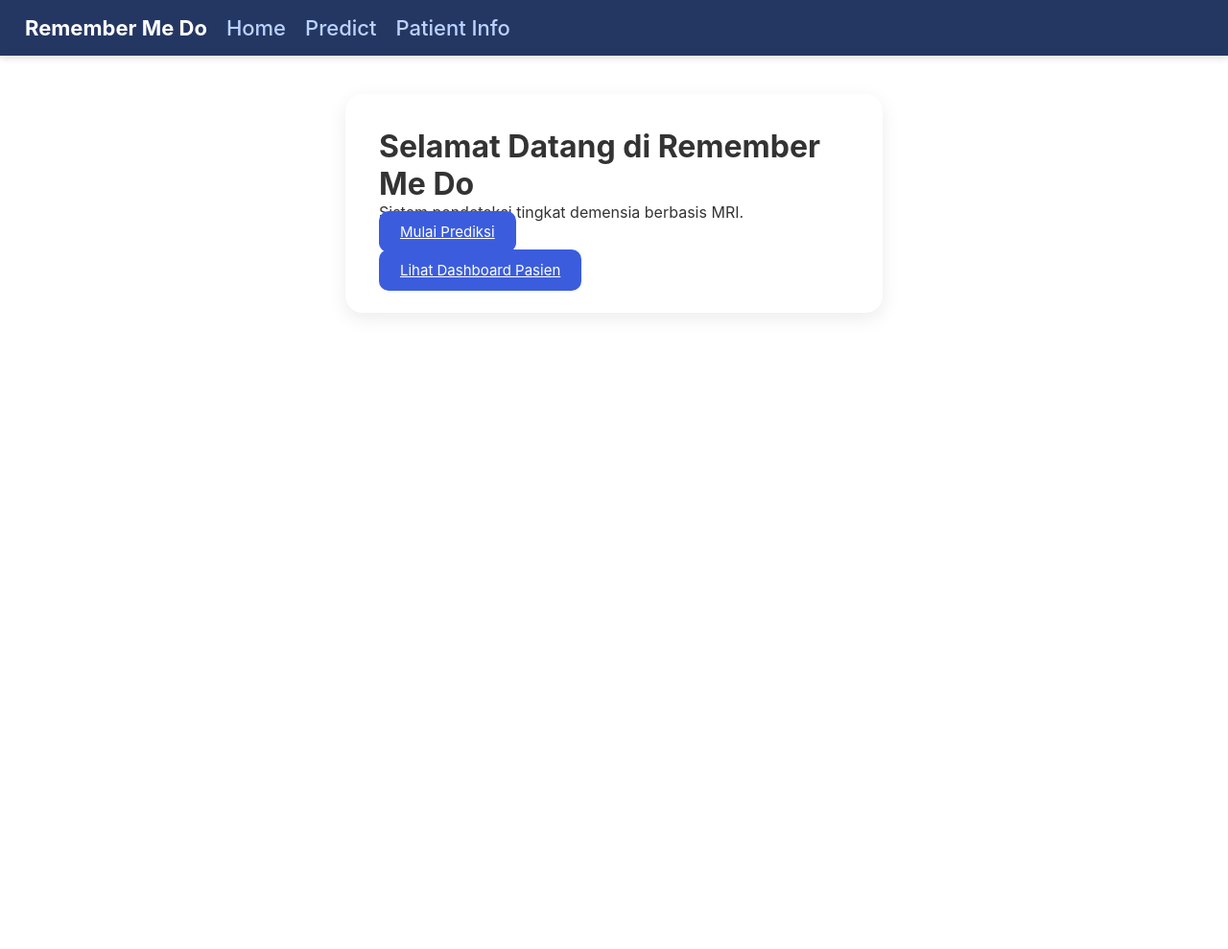
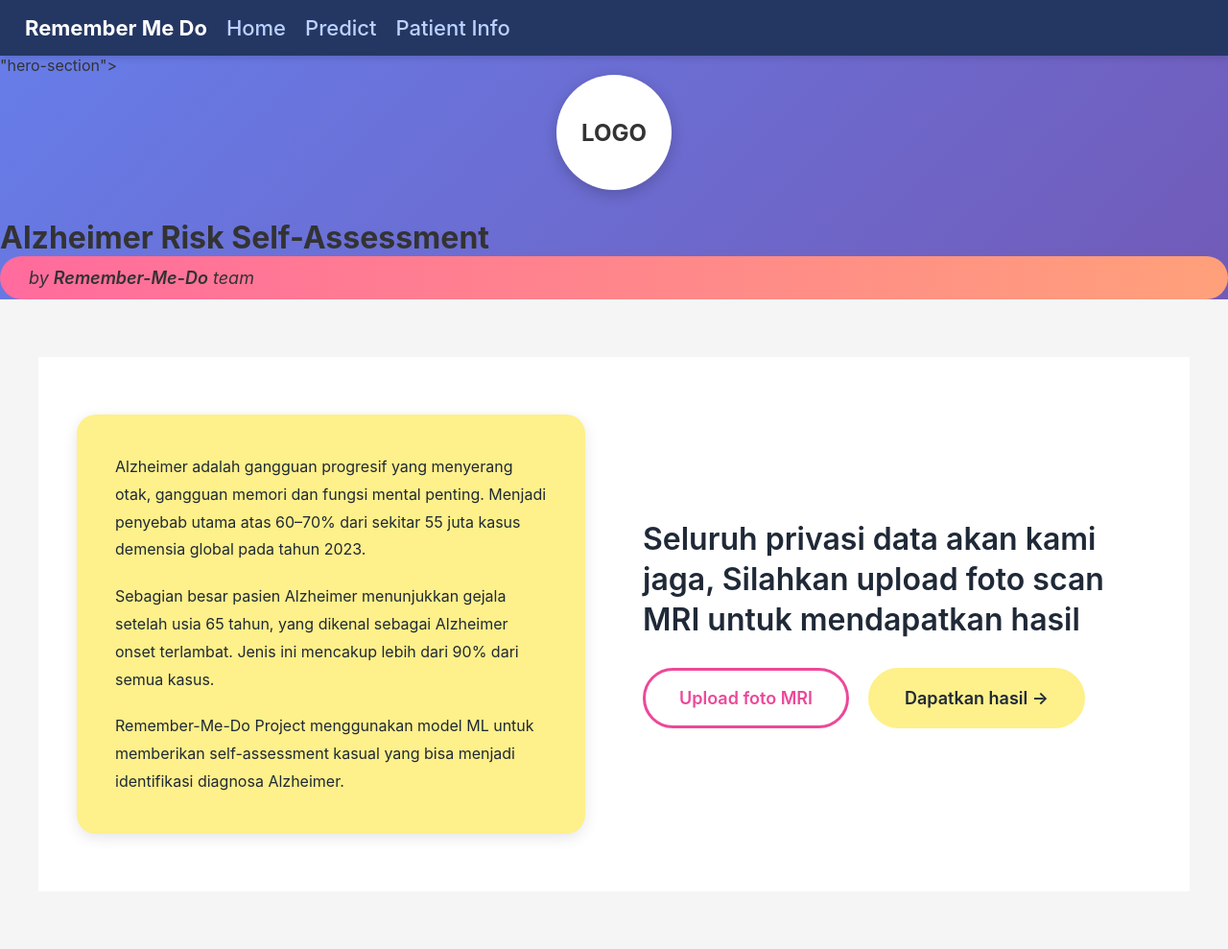
Before and after one commit to christoverhendri/Alzheimers-Detections, a Flask app: page / in a window 1280 px wide. Shown: the whole page at 96% size. Before the commit the page ends 328 px from the top, so only its background shows below. Run offline with Flask 3, Linux system fonts and the light colour scheme.

Commit message:
commit1
Added styling and updated content for the home page.

```diff
--- a/templates/home.html
+++ b/templates/home.html
@@ -3,6 +3,170 @@
 <head>
     <title>Remember Me Do</title>
     <link rel="stylesheet" href="{{ url_for('static', filename='css/base.css') }}">
+    <style>
+        * {
+            margin: 0;
+            padding: 0;
+            box-sizing: border-box;
+        }
+
+        body {
+            font-family: -apple-system, BlinkMacSystemFont, 'Segoe UI', Roboto, 'Helvetica Neue', Arial, sans-serif;
+            background: linear-gradient(135deg, #667eea 0%, #764ba2 100%);
+            min-height: 100vh;
+        }
+
+        .hero-section {
+            text-align: center;
+            padding: 60px 20px 80px;
+            color: white;
+        }
+
+        .logo {
+            width: 120px;
+            height: 120px;
+            background: white;
+            border-radius: 50%;
+            margin: 0 auto 30px;
+            display: flex;
+            align-items: center;
+            justify-content: center;
+            font-weight: bold;
+            font-size: 24px;
+            color: #333;
+        }
+
+        .hero-section h1 {
+            font-size: 42px;
+            font-weight: 600;
+            margin-bottom: 20px;
+            line-height: 1.2;
+        }
+
+        .subtitle {
+            display: inline-block;
+            background: linear-gradient(90deg, #ff6b9d 0%, #ffa07a 100%);
+            padding: 12px 30px;
+            border-radius: 30px;
+            font-size: 18px;
+            font-style: italic;
+        }
+
+        .subtitle strong {
+            font-weight: 600;
+        }
+
+        .content-section {
+            background: #f5f5f5;
+            padding: 60px 20px;
+            min-height: 50vh;
+        }
+
+        .container {
+            max-width: 1200px;
+            margin: 0 auto;
+            display: grid;
+            grid-template-columns: 1fr 1fr;
+            gap: 60px;
+            align-items: center;
+        }
+
+        .info-box {
+            background: #fef08a;
+            padding: 40px;
+            border-radius: 20px;
+            box-shadow: 0 4px 15px rgba(0, 0, 0, 0.1);
+        }
+
+        .info-box p {
+            font-size: 16px;
+            line-height: 1.8;
+            color: #1f2937;
+            margin-bottom: 20px;
+        }
+
+        .info-box p:last-child {
+            margin-bottom: 0;
+        }
+
+        .action-box {
+            text-align: left;
+        }
+
+        .action-box h2 {
+            font-size: 32px;
+            font-weight: 600;
+            color: #1f2937;
+            margin-bottom: 30px;
+            line-height: 1.3;
+        }
+
+        .button-group {
+            display: flex;
+            gap: 20px;
+            flex-wrap: wrap;
+        }
+
+        .btn {
+            padding: 18px 35px;
+            border-radius: 50px;
+            font-size: 18px;
+            font-weight: 600;
+            text-decoration: none;
+            display: inline-block;
+            cursor: pointer;
+            transition: all 0.3s ease;
+            border: 3px solid;
+        }
+
+        .btn-outline {
+            background: white;
+            color: #ec4899;
+            border-color: #ec4899;
+        }
+
+        .btn-outline:hover {
+            background: #ec4899;
+            color: white;
+        }
+
+        .btn-primary {
+            background: #fef08a;
+            color: #1f2937;
+            border-color: #fef08a;
+        }
+
+        .btn-primary:hover {
+            background: #fde047;
+            border-color: #fde047;
+            transform: translateY(-2px);
+            box-shadow: 0 5px 15px rgba(0, 0, 0, 0.2);
+        }
+
+        @media (max-width: 768px) {
+            .container {
+                grid-template-columns: 1fr;
+                gap: 40px;
+            }
+
+            .hero-section h1 {
+                font-size: 32px;
+            }
+
+            .action-box h2 {
+                font-size: 24px;
+            }
+
+            .button-group {
+                flex-direction: column;
+            }
+
+            .btn {
+                width: 100%;
+                text-align: center;
+            }
+        }
+    </style>
 </head>
 
 <body>
@@ -14,13 +178,29 @@
     <a href="{{ url_for('dashboard') }}">Patient Info</a>
 </nav>
 
-<div class="page-wrapper">
-    <h1>Selamat Datang di Remember Me Do</h1>
-    <p>Sistem pendeteksi tingkat demensia berbasis MRI.</p>
+"hero-section">
+    <div class="logo">LOGO</div>
+    <h1>Alzheimer Risk Self-Assessment</h1>
+    <div class="subtitle">by <strong>Remember-Me-Do</strong> team</div>
+</div>
 
-    <a class="btn" href="{{ url_for('predict_page') }}">Mulai Prediksi</a>
-    <br><br>
-    <a class="btn" href="{{ url_for('dashboard') }}">Lihat Dashboard Pasien</a>
+<div class="content-section">
+    <div class="container">
+        <div class="info-box">
+            <p>Alzheimer adalah gangguan progresif yang menyerang otak, gangguan memori dan fungsi mental penting. Menjadi penyebab utama atas 60–70% dari sekitar 55 juta kasus demensia global pada tahun 2023.</p>
+            <p>Sebagian besar pasien Alzheimer menunjukkan gejala setelah usia 65 tahun, yang dikenal sebagai Alzheimer onset terlambat. Jenis ini mencakup lebih dari 90% dari semua kasus.</p>
+            <p>Remember-Me-Do Project menggunakan model ML untuk memberikan self-assessment kasual yang bisa menjadi identifikasi diagnosa Alzheimer.</p>
+        </div>
+
+        <div class="action-box">
+            <h2>Seluruh privasi data akan kami jaga, Silahkan upload foto scan MRI untuk mendapatkan hasil</h2>
+
+            <div class="button-group">
+                <a href="#upload" class="btn btn-outline">Upload foto MRI</a>
+                <a href="#results" class="btn btn-primary">Dapatkan hasil →</a>
+            </div>
+        </div>
+    </div>
 </div>
 
 </body>
```
